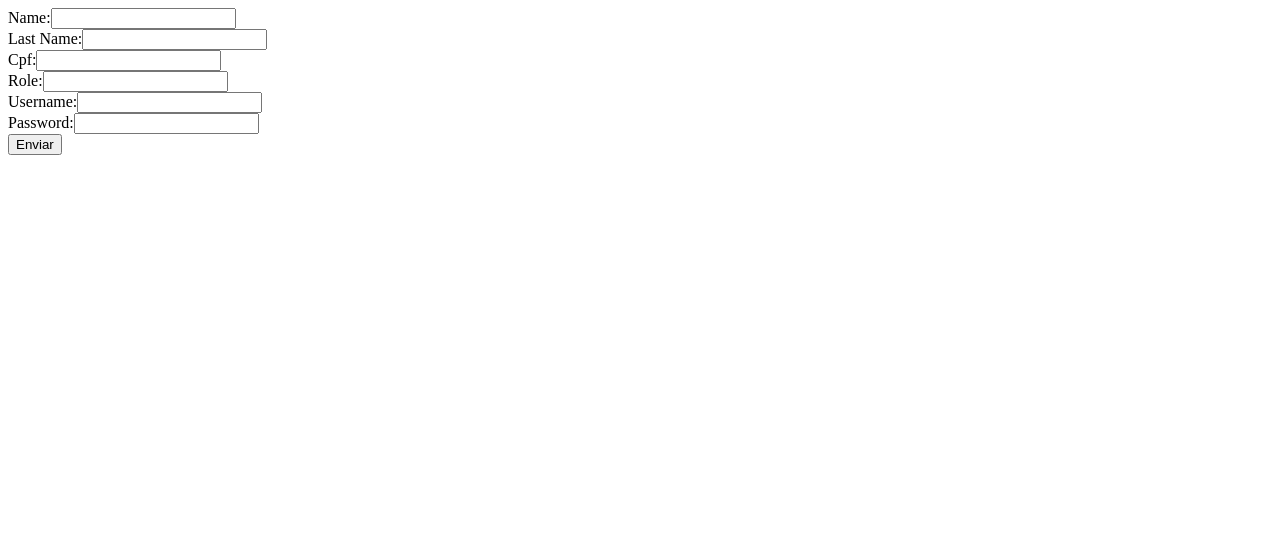
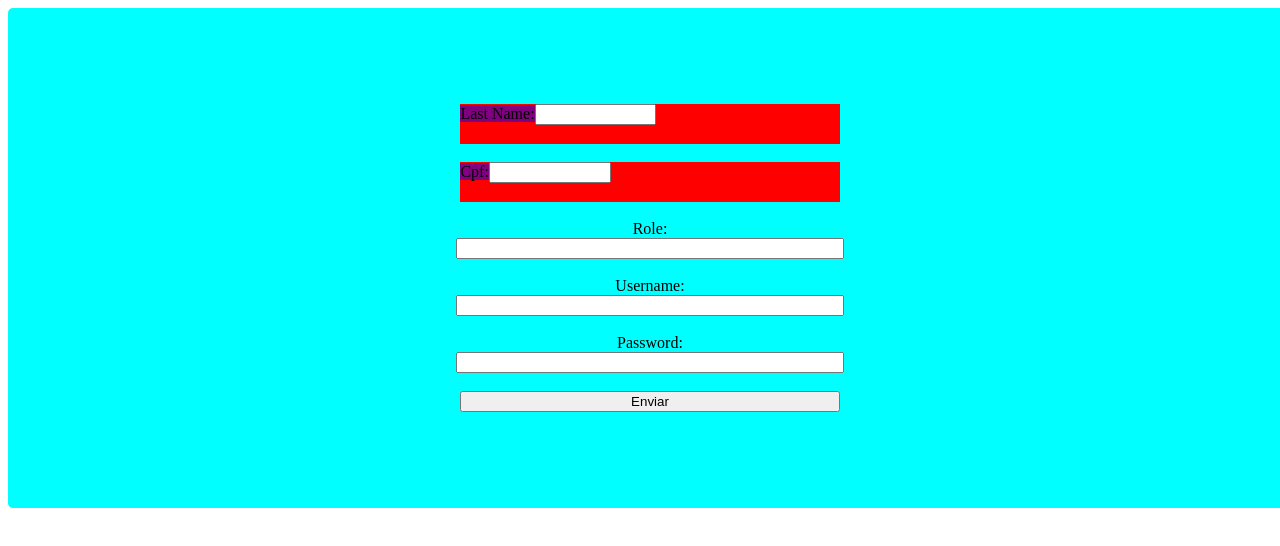
Before and after one commit to ifbianos/ifcoin-front-2, a React (Create React App) app: page /cadastrar in a window 1280 px wide. Shown: the top 546 px of the page. Built offline with nearby package versions, Linux system fonts and the light colour scheme.

Commit message:
COIN-18 estilização do signin

```diff
--- /dev/null
+++ b/src/signin/signin.css
@@ -0,0 +1,32 @@
+form {
+    border-radius: 5px;
+    display: flex;
+
+    width: 100%;
+    height: 60vh;
+
+    background-color: aqua;
+    padding: 10px;
+    flex-direction: column;
+    justify-content: center;
+    align-items: center;
+
+}
+
+.form-data {
+    background-color: red;
+    width: 30%;
+    height: 40px;
+
+}
+
+.form-data > label {
+    width: 50px;
+    height: 40px;
+    background-color: purple;
+}
+
+input {
+    width: 30%;
+
+}
--- a/src/signin/signin.jsx
+++ b/src/signin/signin.jsx
@@ -1,5 +1,6 @@
 import { useState } from "react";
 import axios from "axios";
+import './signin.css';
 
 export default function Signin() {
 
@@ -46,36 +47,35 @@ export default function Signin() {
     });
   }
   return (
-    <form onSubmit={submitData}>
-      <label>
-        Name:
-        <input type="text" name="name" value={user.name} onChange={ handleChange} />
-      </label>
+    <form onSubmit={submitData} className='formulario'>
+      <div className="form-data">
+        <label>
+          Last Name:
+        </label>
+        <input type="text" name="lastName" value={user.lastName} onChange={handleChange}/>
+      </div>
       <br></br>
-      <label>
-        Last Name:
-        <input type="text" name="lastName" value={user.lastName} onChange={handleChange}/>
-      </label>
-      <br></br>
-      <label>
-        Cpf:
+      <div className="form-data">
+        <label>
+          Cpf:
+        </label>
         <input type="text" name="cpf" value={user.cpf} onChange={handleChange}/>
-      </label>
+      </div>
       <br></br>
       <label>
         Role:
-        <input type="text" name="role" value={user.role} onChange={handleChange}/>
       </label>
+      <input type="text" name="role" value={user.role} onChange={handleChange}/>
       <br></br>
       <label>
         Username:
-        <input type="text" name="username" value={user.userRequest.username} onChange={handleChangeSecond} />
       </label>
+      <input type="text" name="username" value={user.userRequest.username} onChange={handleChangeSecond} />
       <br></br>
       <label>
         Password:
-        <input type="text" name="password" value={user.userRequest.password} onChange={handleChangeSecond}/>
       </label>
+      <input type="text" name="password" value={user.userRequest.password} onChange={handleChangeSecond}/>
       <br></br>
       <input type="submit" value="Enviar" />
     </form>
```
